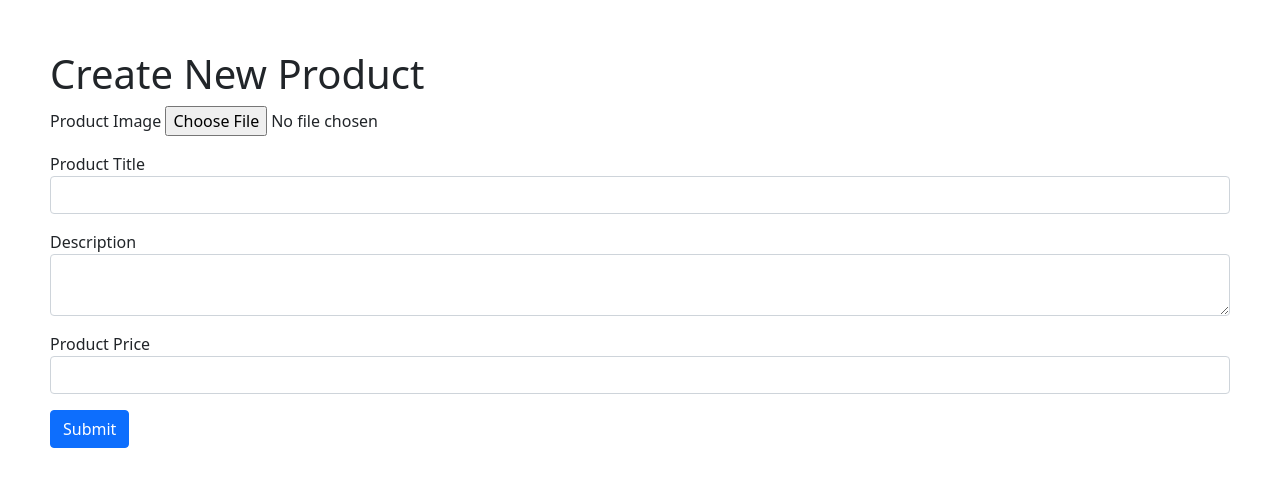
After one commit to izaacyo/phpcourse, a PHP site: page /create.php in a window 1280 px wide. The commit adds this page. Shown: the top 497 px of the page. Run offline with PHP 8.4, Linux system fonts and the light colour scheme.

Commit message:
create form

```diff
--- /dev/null
+++ b/14_product_crud/create.php
@@ -0,0 +1,50 @@
+<?php
+
+$pdo = new PDO('mysql:host=localhost; port=3306;dbname=products_crud', 'root', '');
+
+$pdo->setAttribute(PDO::ATTR_ERRMODE, PDO::ERRMODE_EXCEPTION);
+
+
+?>
+
+
+<!doctype html>
+<html lang="en">
+
+<head>
+    <!-- Required meta tags -->
+    <meta charset="utf-8">
+    <meta name="viewport" content="width=device-width, initial-scale=1">
+
+    <!-- Bootstrap CSS -->
+    <link href="https://cdn.jsdelivr.net/npm/bootstrap@5.1.3/dist/css/bootstrap.min.css" rel="stylesheet" integrity="sha384-1BmE4kWBq78iYhFldvKuhfTAU6auU8tT94WrHftjDbrCEXSU1oBoqyl2QvZ6jIW3" crossorigin="anonymous">
+
+    <link rel="stylesheet" href="app.css">
+
+    <title>Products CRUD</title>
+</head>
+
+<body>
+    <h1>Create New Product</h1>
+    <form>
+        <div class="mb-3">
+            <label>Product Image</label>
+            <input type="file">
+        </div>
+        <div class="mb-3">
+            <label>Product Title</label>
+            <input type="text" class="form-control">
+        </div>
+        <div class="mb-3">
+            <label>Description</label>
+            <textarea class="form-control"></textarea>
+        </div>
+        <div class="mb-3">
+            <label>Product Price</label>
+            <input type="number" step=".01" class="form-control">
+        </div>
+        <button type="submit" class="btn btn-primary">Submit</button>
+    </form>
+
+
+</body>
--- a/14_product_crud/index.php
+++ b/14_product_crud/index.php
@@ -36,6 +36,11 @@ echo '</pre>';*/
 <body>
     <h1>Products CRUD</h1>
 
+    <p>
+        <a href="create.php" class="btn btn-success">Create Product</a>
+
+    </p>
+
     <table class="table">
         <thead>
             <tr>
```
